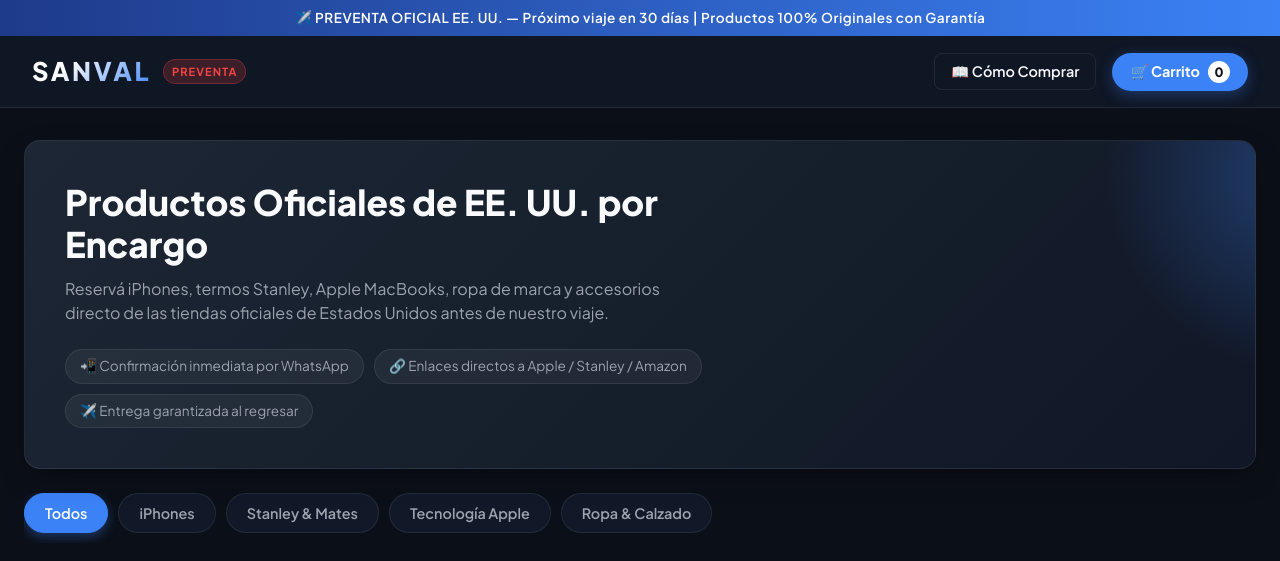
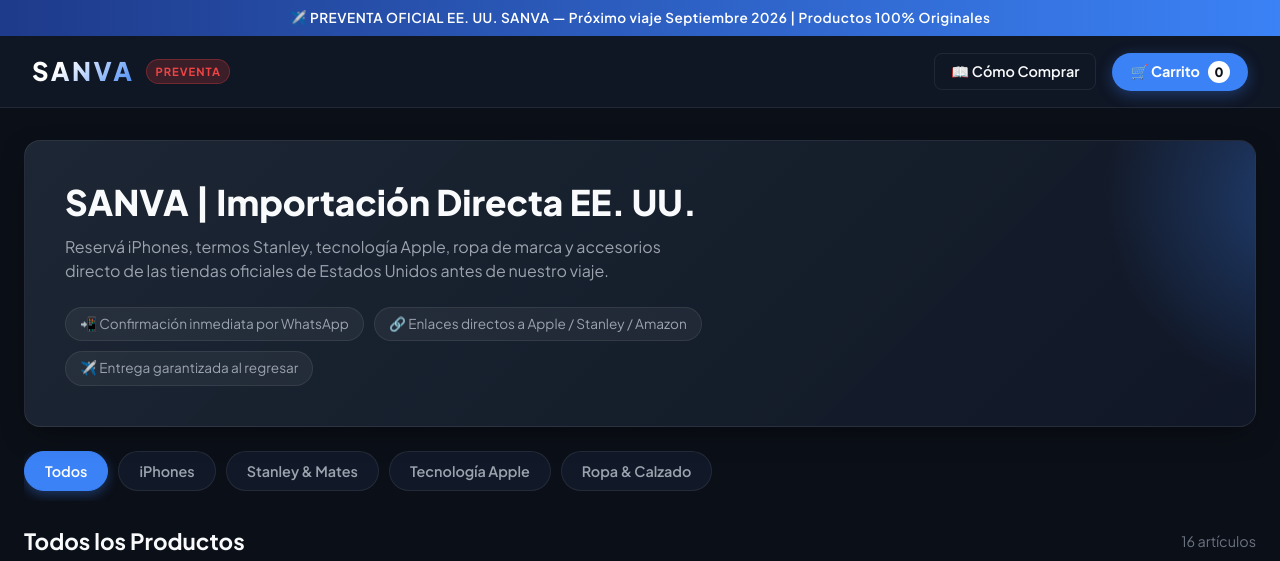
Before and after one commit to Ferfacu13/sanval-store, a plain HTML site: page index.html in a window 1280 px wide. Shown: the top 561 px of the page. Drawn offline with Linux system fonts and the light colour scheme.

Commit message:
Update index.html

```diff
--- a/index.html
+++ b/index.html
@@ -3,7 +3,7 @@
 <head>
     <meta charset="UTF-8">
     <meta name="viewport" content="width=device-width, initial-scale=1.0">
-    <title>SANVAL | Tienda Oficial Preventa EE. UU.</title>
+    <title>SANVA | Tienda Oficial Preventa EE. UU.</title>
     <link rel="preconnect" href="https://fonts.googleapis.com">
     <link rel="preconnect" href="https://fonts.gstatic.com" crossorigin>
     <link href="https://fonts.googleapis.com/css2?family=Plus+Jakarta+Sans:wght@300;400;500;600;700;800&display=swap" rel="stylesheet">
@@ -149,12 +149,12 @@
 <body>
 
     <div class="announcement-bar">
-        ✈️ PREVENTA OFICIAL EE. UU. — Próximo viaje en 30 días | Productos 100% Originales con Garantía
+        ✈️ PREVENTA OFICIAL EE. UU. SANVA — Próximo viaje Septiembre 2026 | Productos 100% Originales
     </div>
 
     <header>
         <div class="brand-container">
-            <div class="logo">SANVAL</div>
+            <div class="logo">SANVA</div>
             <span class="badge-presale">Preventa</span>
         </div>
         <div class="nav-actions">
@@ -168,8 +168,8 @@
     <section class="hero">
         <div class="hero-card">
             <div class="hero-text">
-                <h1 class="hero-title">Productos Oficiales de EE. UU. por Encargo</h1>
-                <p class="hero-desc">Reservá iPhones, termos Stanley, Apple MacBooks, ropa de marca y accesorios directo de las tiendas oficiales de Estados Unidos antes de nuestro viaje.</p>
+                <h1 class="hero-title">SANVA | Importación Directa EE. UU.</h1>
+                <p class="hero-desc">Reservá iPhones, termos Stanley, tecnología Apple, ropa de marca y accesorios directo de las tiendas oficiales de Estados Unidos antes de nuestro viaje.</p>
                 <div class="hero-pills">
                     <div class="pill">📲 Confirmación inmediata por WhatsApp</div>
                     <div class="pill">🔗 Enlaces directos a Apple / Stanley / Amazon</div>
@@ -245,7 +245,7 @@
                 <button class="btn-close-modal" onclick="closeGuideModal()">✕</button>
             </div>
             <div class="modal-body">
-                <p style="margin-bottom: 1rem; color: var(--text-secondary);">¡Bienvenido a <strong>SANVAL</strong>! Realizamos compras directamente en tiendas oficiales de EE. UU. (Apple Store, Stanley Official, Amazon US, Nike Store):</p>
+                <p style="margin-bottom: 1rem; color: var(--text-secondary);">¡Bienvenido a <strong>SANVA</strong>! Realizamos compras directamente en tiendas oficiales de EE. UU. (Apple Store, Stanley Official, Amazon US, Nike Store):</p>
                 <ol style="padding-left: 1.2rem; color: var(--text-secondary); line-height: 1.8;">
                     <li><strong>Explorá el catálogo:</strong> Usá los botones superiores para filtrar por tipo de producto.</li>
                     <li><strong>Revisá las publicaciones:</strong> Cada producto tiene un enlace opcional para verificar el ítem en Amazon o sitio oficial.</li>
@@ -257,13 +257,13 @@
     </div>
 
     <footer>
-        <p>&copy; 2026 SANVAL Store. Todos los derechos reservados. Preventa directa de importación EE. UU.</p>
+        <p>&copy; 2026 SANVA Store. Todos los derechos reservados. Preventa directa de importación EE. UU.</p>
     </footer>
 
     <script>
         // CONFIGURACIÓN DE MARGEN (10% sobre valor oficial)
         const MARGIN = 0.10;
-        const WHATSAPP_PHONE = "5491100000000"; // Poné tu WhatsApp acá
+        const WHATSAPP_PHONE = "5491100000000"; // Reemplazar por tu número de WhatsApp
 
         // BASE DE DATOS EXTENSA CON VALORES OFICIALES Y ENLACES
         const rawProducts = [
@@ -425,7 +425,7 @@
                 return;
             }
 
-            let message = "🛍️ *NUEVO PEDIDO DE PREVENTA - SANVAL STORE*\n";
+            let message = "🛍️ *NUEVO PEDIDO DE PREVENTA - SANVA STORE*\n";
             message += "--------------------------------------\n";
 
             let total = 0;
@@ -439,7 +439,7 @@
 
             message += "--------------------------------------\n";
             message += `💰 *TOTAL RESERVA: $${total.toFixed(2)} USD*\n\n`;
-            message += "¡Hola SANVAL! Quisiera encargar estos productos para el próximo viaje a EE. UU. ¿Cómo coordinamos la seña?";
+            message += "¡Hola SANVA! Quisiera encargar estos productos para el próximo viaje a EE. UU. ¿Cómo coordinamos la seña?";
 
             const encodedMessage = encodeURIComponent(message);
             window.open(`https://wa.me/${WHATSAPP_PHONE}?text=${encodedMessage}`, '_blank');
```
